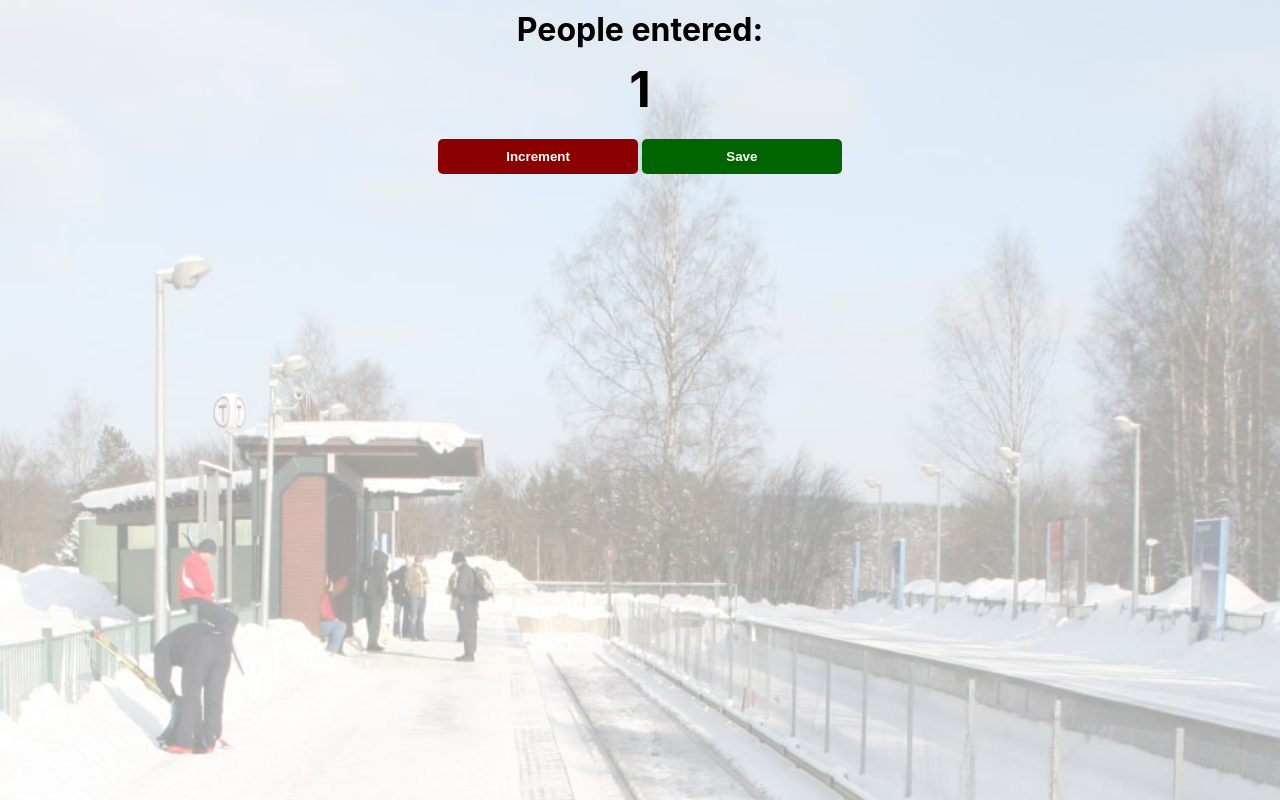
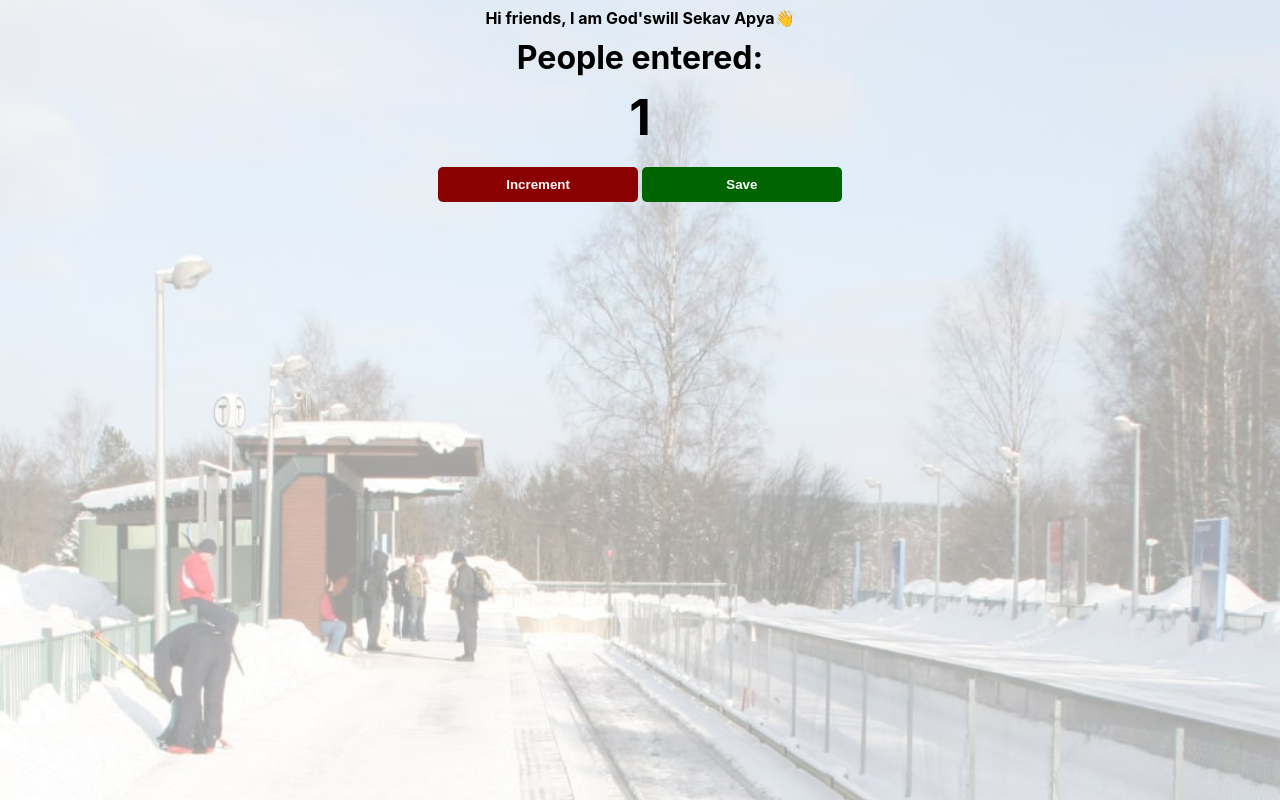
Before and after one commit to SekavArielight/passenger-counter-app, a website built with Vite: page index.html in a window 1280 px wide. Built offline with nearby package versions, Linux system fonts and the light colour scheme.

Commit message:
feat: add welcome message functionality and include emoji in greeting

```diff
--- a/index.html
+++ b/index.html
@@ -7,6 +7,7 @@
     <link rel="stylesheet" href="index.css" />
   </head>
   <body>
+    <span id="welcome-el"></span>
     <h1>People entered:</h1>
     <h2 id="count-el">0</h2>
     <!-- Create a INCREMENT button with the id="increment-btn" -->
@@ -15,5 +16,6 @@
     <button id="save-btn" onclick="save()">Save</button>
     <!-- <button id="decrement-btn" onClick="decrement()">Decrement</button> -->
     <script src="index.js"></script>
+    <script src="test2.js"></script>
   </body>
 </html>
--- a/test2.js
+++ b/test2.js
@@ -9,5 +9,9 @@
 
 let name = "God'swill Sekav Apya";
 let greeting = "Hi friends, I am ";
+let emoji = "👋";
 
 welcomeEl.innerText = greeting + name;
+
+welcomeEl.innerHTML = welcomeEl.innerText + emoji;
+console.log(welcomeEl);
```
